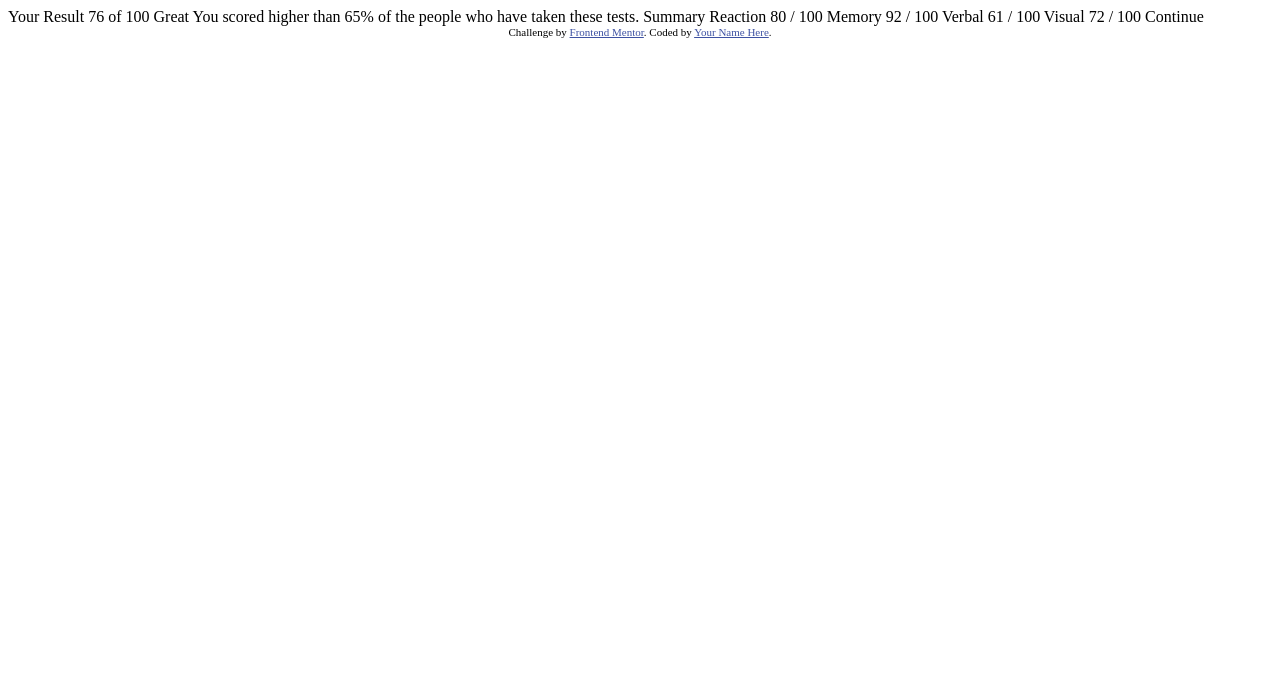
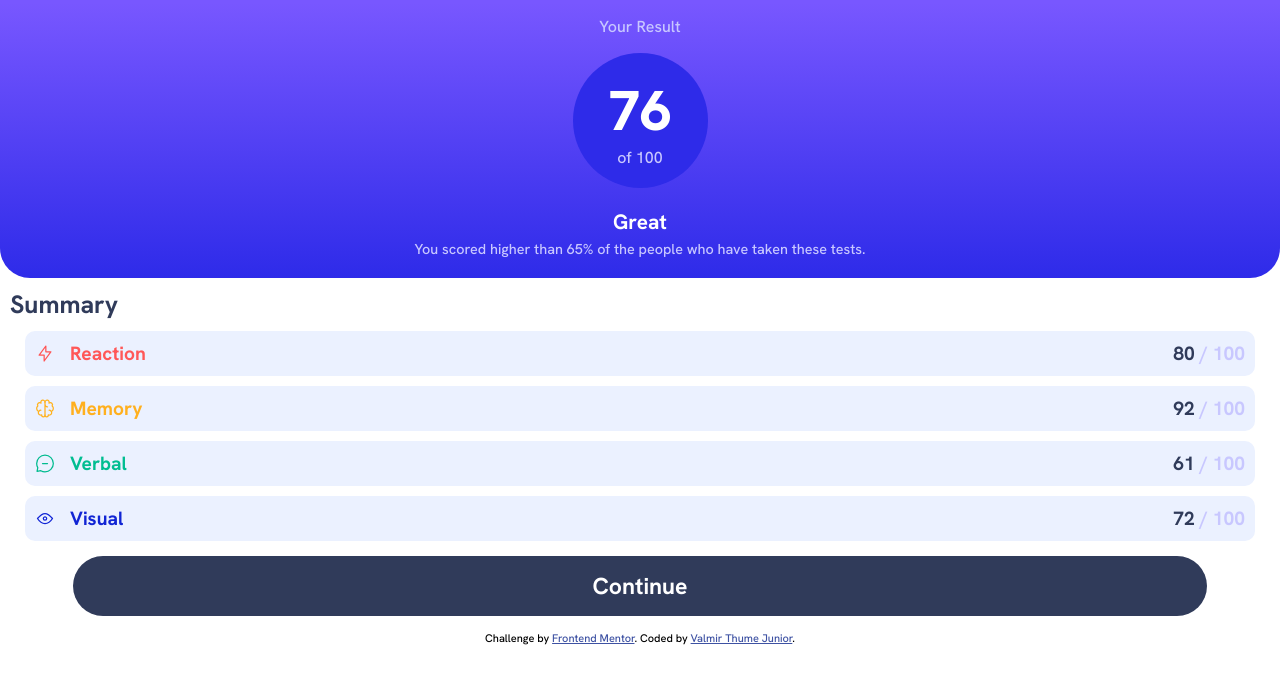
Before and after one commit to JuniorThume/Resultas-Sumarry-Component, a plain HTML site: page index.html in a window 1280 px wide. Drawn offline with nearby package versions, Linux system fonts and the light colour scheme.

Commit message:
Finished code

```diff
--- a/index.html
+++ b/index.html
@@ -1,47 +1,78 @@
 <!DOCTYPE html>
 <html lang="en">
   <head>
-  <meta charset="UTF-8">
-  <meta name="viewport" content="width=device-width, initial-scale=1.0"> <!-- displays site properly based on user's device -->
-
-  <link rel="icon" type="image/png" sizes="32x32" href="./assets/images/favicon-32x32.png">
-
+    <meta charset="UTF-8" />
+    <meta name="viewport" content="width=device-width, initial-scale=1.0" />
+    <!-- displays site properly based on user's device -->
+    <link rel="stylesheet" href="normalize.css">
+    <link rel="stylesheet" href="style.css" />
+    <link
+      rel="icon"
+      type="image/png"
+      sizes="32x32"
+      href="./assets/images/favicon-32x32.png"
+    />
     <title>Frontend Mentor | Results summary component</title>
-
-  <!-- Feel free to remove these styles or customise in your own stylesheet 👍 -->
-  <style>
-    .attribution { font-size: 11px; text-align: center; }
-    .attribution a { color: hsl(228, 45%, 44%); }
-  </style>
   </head>
   <body>
+    <div class="purple-session">
+      <p id="your-result-text">Your Result</p>
+      <div class="result-score">
+        <p class="special-size">76</p>
+        <p class="below-result">of 100</p>
+      </div>
+      <div class="result-text">
+        <p class="result-title">Great</p>
+        <p class="result-infos">You scored higher than 65% of the people who have taken these tests.</p>
+      </div>
+    </div>
+    <div class="summary-session">
+      <p id="summary-label">Summary</p>
+      <div class="stats-session">
 
-  Your Result
-  76
-  of 100
+        <div class="data-result">
+          <div class="align-icon">
+            <img id="icon-reaction" alt="icon reaction">
+            <span id="reaction-label"></span>
+          </div>
+          <span><span id="score-reaction"></span> / 100</span>
+        </div>
 
-  Great
-  You scored higher than 65% of the people who have taken these tests.
+        <div class="data-result">
+          <div class="align-icon">
+            <img id="icon-memory" alt="icon memory">
+            <span id="memory-label"></span>
+          </div>
+          <span><span id="score-memory"></span> / 100</span>
+        </div>
 
-  Summary
+        <div class="data-result">
+          <div class="align-icon">
+            <img id="icon-verbal" alt="icon verbal">
+            <span id="verbal-label"></span>
+          </div>
+          <span><span id="score-verbal"></span> / 100</span>
+        </div>
 
-  Reaction
-  80 / 100
+        <div class="data-result">
+          <div class="align-icon">
+            <img id="icon-visual" alt="icon visual">
+            <span id="visual-label"></span>
+          </div>
+          <span><span id="score-visual"></span> / 100</span>
+        </div>
 
-  Memory
-  92 / 100
-
-  Verbal
-  61 / 100
-
-  Visual
-  72 / 100
-
-  Continue
-
+      </div>
+      <a href="#" id="button-continue">Continue</a>
+    </div>
     <div class="attribution">
-    Challenge by <a href="https://www.frontendmentor.io?ref=challenge" target="_blank">Frontend Mentor</a>.
-    Coded by <a href="#">Your Name Here</a>.
+      Challenge by
+      <a href="https://www.frontendmentor.io?ref=challenge" target="_blank"
+        >Frontend Mentor</a
+      >. Coded by <a href="https://github.com/JuniorThume?tab=repositories">Valmir Thume Junior</a>.
     </div>
+    <script src="https://code.jquery.com/jquery-3.7.0.js" integrity="sha256-JlqSTELeR4TLqP0OG9dxM7yDPqX1ox/HfgiSLBj8+kM=" crossorigin="anonymous"></script>
+    <script src="https://code.jquery.com/jquery-3.7.0.min.js" integrity="sha256-2Pmvv0kuTBOenSvLm6bvfBSSHrUJ+3A7x6P5Ebd07/g=" crossorigin="anonymous"></script>
+    <script type="module" src="setdata.js"></script>
   </body>
 </html>
--- /dev/null
+++ b/setdata.js
@@ -0,0 +1,41 @@
+const reaction_label = document.querySelector("#reaction-label");
+const memory_label = document.querySelector("#memory-label");
+const verbal_label = document.querySelector("#verbal-label");
+const visual_label = document.querySelector("#visual-label");
+
+const reaction_score = document.querySelector("#score-reaction");
+const memory_score = document.querySelector("#score-memory");
+const verbal_score = document.querySelector("#score-verbal");
+const visual_score = document.querySelector("#score-visual");
+
+const reaction_icon = document.querySelector("#icon-reaction");
+const memory_icon = document.querySelector("#icon-memory");
+const verbal_icon = document.querySelector("#icon-verbal");
+const visual_icon = document.querySelector("#icon-visual");
+
+
+async function getdata() {
+    const res = await fetch("./data.json");
+    const data = await res.json();
+    return data
+}
+
+$(document).ready(function() {
+
+    getdata().then((res)=>{
+        reaction_label.innerHTML = res[0].category
+        memory_label.innerHTML = res[1].category
+        verbal_label.innerHTML = res[2].category
+        visual_label.innerHTML = res[3].category
+
+        reaction_score.innerHTML = res[0].score
+        memory_score.innerHTML = res[1].score
+        verbal_score.innerHTML = res[2].score
+        visual_score.innerHTML = res[3].score
+
+        reaction_icon.setAttribute("src", `${res[0].icon}`)
+        memory_icon.setAttribute("src", `${res[1].icon}`)
+        verbal_icon.setAttribute("src", `${res[2].icon}`)
+        visual_icon.setAttribute("src", `${res[3].icon}`)
+    })
+})
--- /dev/null
+++ b/style.css
@@ -0,0 +1,234 @@
+@charset "UTF-8";
+
+@import url('https://fonts.googleapis.com/css2?family=Hanken+Grotesk:wght@500;700;800&display=swap');
+
+:root {
+    --primary-light-red: hsl(0, 100%, 67%);
+    --primary-orangey-yellow: hsl(39, 100%, 56%);
+    --primary-green-teal: hsl(166, 100%, 37%);
+    --primary-cobalt-blue: hsl(234, 85%, 45%);
+
+    --gradient-light-slate-blue: #7857ff; /*Background*/
+    --gradient-light-royal-blue: #2e2be9; /*Background*/
+    --gradient-violet-blue : hsla(256, 72%, 46%, 1); /*circle*/
+    --gradient-persian-blue: hsla(241, 72%, 46%, 0); /*circle*/
+
+    --neutral-white: hsl(0, 0%, 100%);
+    --neutral-pale-blue: hsl(221, 100%, 96%);
+    --neutral-light-lavender: hsl(241, 100%, 89%);
+    --neutral-dark-gray-blue: hsl(224, 30%, 27%);
+
+    --width-mobile: 375px;
+    --width-desktop: 1440px;
+
+    --body-font-size: 18px;
+
+    --weight-1: 500;
+    --weight-2: 700;
+    --weight-3: 800;
+
+    --main-font: 'Hanken Grotesk';
+}
+
+body {
+    font-family: var(--main-font), sans-serif;
+    display: flex;
+    flex-flow:column nowrap;
+    justify-content: center;
+}
+
+.purple-session {
+    display: flex;
+    flex-flow: column nowrap;
+    justify-content: space-around;
+    align-items: center;
+
+    width: auto;
+
+    border-radius: 0 0 30px 30px;
+    background: rgb(46,43,233);
+    background: linear-gradient(0deg, rgba(46,43,233,1) 0%, rgba(120,87,255,1) 99%);
+    color: var(--neutral-white);
+}
+
+#your-result-text {
+    font-size: 1em;
+    color: var(--neutral-light-lavender);
+    font-weight: var(--weight-1);
+}
+
+.result-score {
+    display: flex;
+    flex-flow: column nowrap;
+    justify-content: center;
+    text-align: center;
+    width: 125px;
+    height: 125px;
+    padding: 5px;
+    border-radius: 50%;
+    background-color: #2e2be9;
+}
+
+.special-size {
+    margin: 0px;
+    font-weight: var(--weight-3);
+    font-size: 3.5em;
+}
+
+.below-result {
+    margin: 0;
+    color: var(--neutral-light-lavender);
+}
+
+.result-text {
+    text-align: center;
+    color: var(--neutral-light-lavender);
+    width: 70%;
+    margin: 20px 0px;
+}
+
+.result-title {
+    margin: 0px;
+    color: var(--neutral-white);
+    font-weight: var(--weight-2);
+    font-size: 1.3em;
+}
+
+.result-infos {
+    margin: 5px 0px 0px 0px;
+    font-size: 0.9em;
+}
+
+.summary-session {
+    padding: 10px;
+    font-weight: var(--weight-2);
+    font-size: 1.2em;
+    display: flex;
+    flex-flow: column nowrap;
+}
+
+#summary-label {
+    color: var(--neutral-dark-gray-blue);
+    font-weight: var(--weight-2);
+    font-size: 1.3em;
+    margin: 0px 0px 10px 0px;
+}
+
+.stats-session {
+    padding-left: 15px;
+    font-size: 1em;
+}
+
+.data-result {
+    display: flex;
+    flex-flow: row nowrap;
+    justify-content: space-between;
+    align-items: center;
+    margin-right: 15px;
+    margin-bottom: 10px;
+    color: var(--neutral-light-lavender);
+    background-color: var(--neutral-pale-blue);
+    padding: 10px;
+    border-radius: 10px;
+
+}
+
+.align-icon {
+    display: flex;
+}
+
+#reaction-label {
+    color: var(--primary-light-red);
+    margin-left: 15px;
+}
+
+#memory-label {
+    color: var(--primary-orangey-yellow);
+    margin-left: 15px;
+}
+
+#verbal-label {
+    color: var(--primary-green-teal);
+    margin-left: 15px;
+}
+
+#visual-label {
+    color: var(--primary-cobalt-blue);
+    margin-left: 15px;
+}
+
+#score-reaction, #score-memory, #score-verbal, #score-visual {
+    color: var(--neutral-dark-gray-blue);
+}
+
+.div-align {
+    display: flex;
+    flex-flow: row nowrap;
+    justify-content: space-between;
+    align-items: center;
+    width: 100px;
+}
+
+#button-continue {
+    color: var(--neutral-white);
+    background-color: var(--neutral-dark-gray-blue);
+    padding: 15px 0px;
+    width: 90%;
+    margin: 5px auto;
+    border-radius: 30px;
+    text-align: center;
+    text-decoration: none;
+    font-size: 1.2em;
+}
+
+.attribution { font-size: 11px; text-align: center; }
+
+.attribution a { color: hsl(228, 45%, 44%); }
+
+/*Desktok Media Query*/
+
+@media screen and (min-width: 1290px) {
+
+    body {
+        display: grid;
+        grid-template-columns: 20% 30%;
+        width: auto;
+        height: 100vh;
+        align-items: center;
+        justify-content: center;
+        align-content: center;
+    }
+
+    .purple-session {
+        border-radius: 30px;
+        height: 60vh;
+    }
+
+    .summary-session {
+        margin-left: 15px;
+        font-size: 1em;
+        width: 80%;
+    }
+
+    .stats-session {
+        margin-bottom: 10px;
+    }
+
+    #button-continue {
+        font-size: 1em;
+        transition: all 0.6s;
+    }
+
+    #button-continue:hover {
+        scale: 1.1;
+        transition: all 0.6s;
+    }
+
+    .attribution {
+        margin-top: 10px;
+        grid-column-start: 1;
+        grid-column-end:3;
+    }
+
+
+}
```
Also changed, not shown: normalize.css (added). Lines whose indentation alone changed are shown as unchanged.
